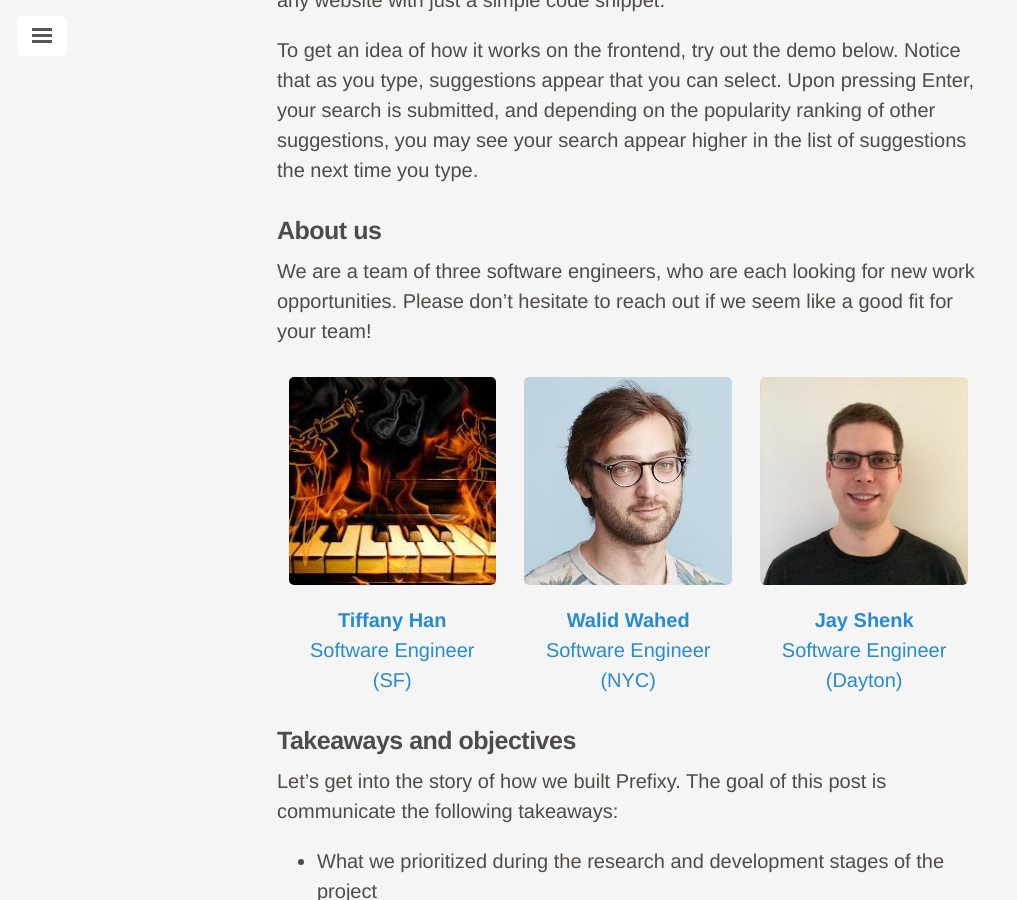
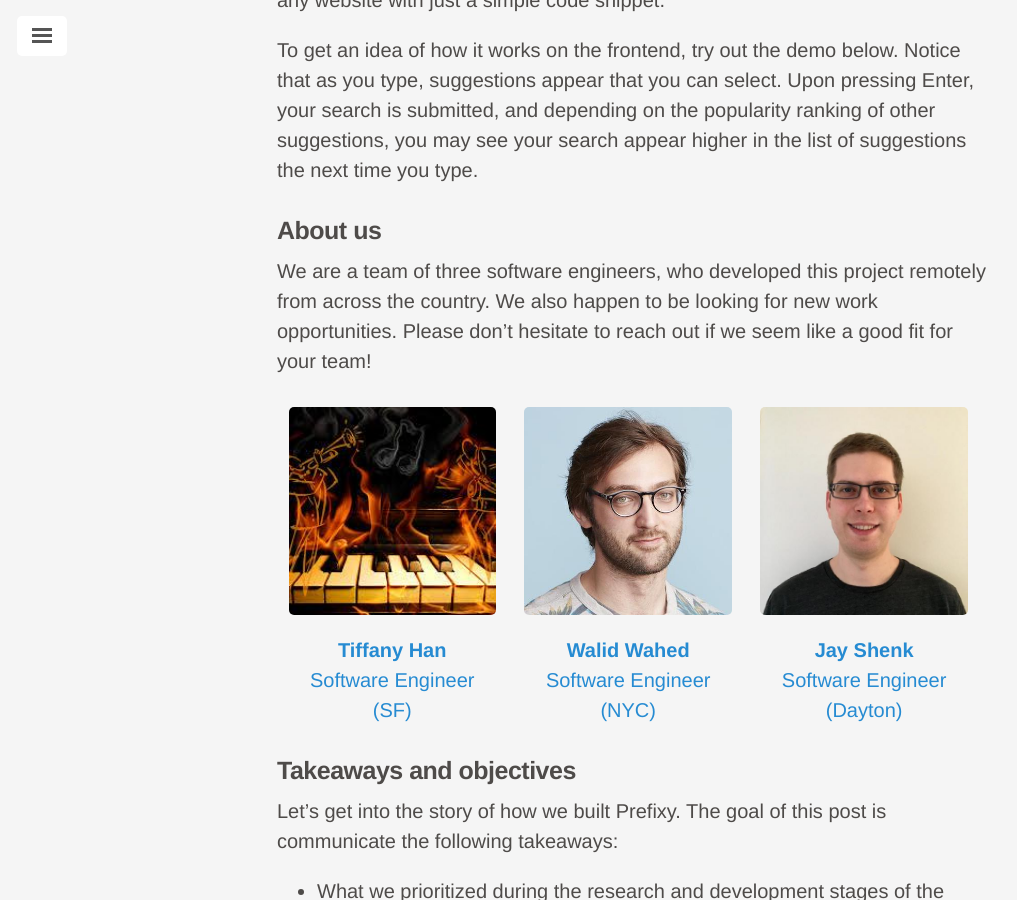
Before and after one commit to prefixy/prefixy.github.io, a Jekyll site: the page built from _posts/2017-12-13-writeup.md, in a window 1280 px wide and 900 px high, scrolled down 2324 px. Shown: the whole window, without its empty margins (3-1020 px from the left). Built offline with Jekyll 4.4.1, drawn with Linux system fonts in a browser that asks for light colours.

Commit message:
update team copy

```diff
--- a/_posts/2017-12-13-writeup.md
+++ b/_posts/2017-12-13-writeup.md
@@ -34,7 +34,7 @@ To get an idea of how it works on the frontend, try out the demo below. Notice t
 
 ### About us
 
-We are a team of three software engineers, who are each looking for new work opportunities. Please don’t hesitate to reach out if we seem like a good fit for your team!
+We are a team of three software engineers, who developed this project remotely from across the country. We also happen to be looking for new work opportunities. Please don’t hesitate to reach out if we seem like a good fit for your team!
 
 <ul class="team">
   <li class="team-member">
```
Also changed, not shown: 3 other files.
